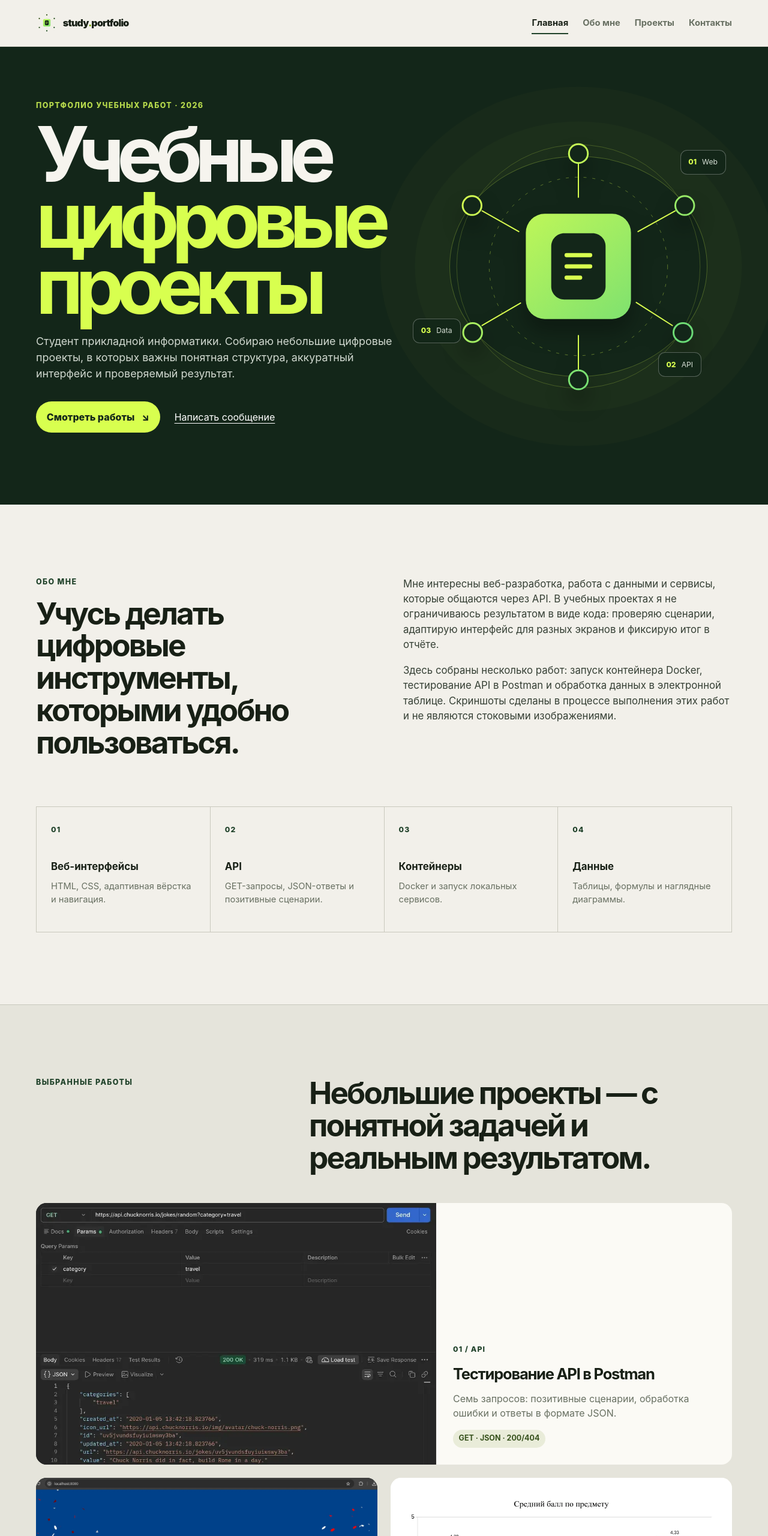
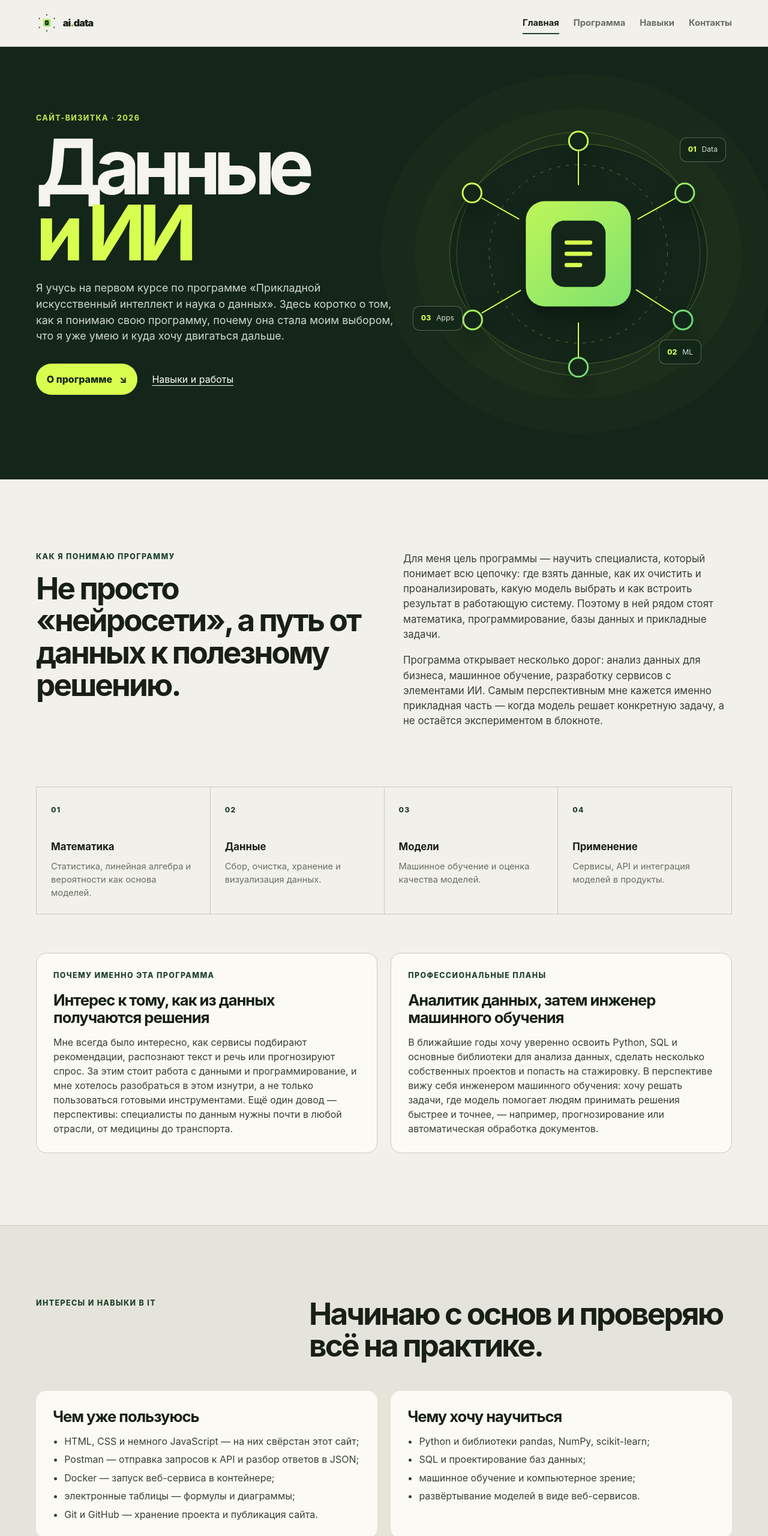
Before and after one commit to kalizeip/ocg-project-7, a plain HTML site: page index.html in a window 1280 px wide. Shown: the top 2560 px of the page at 60% size. Drawn offline with Linux system fonts and the light colour scheme.

Commit message:
Update site content to business card requirements

```diff
--- a/index.html
+++ b/index.html
@@ -3,8 +3,8 @@
   <head>
     <meta charset="utf-8">
     <meta name="viewport" content="width=device-width, initial-scale=1">
-    <meta name="description" content="Учебный сайт-портфолио с проектами по веб-разработке, API, Docker и работе с данными.">
-    <title>Учебные цифровые проекты</title>
+    <meta name="description" content="Сайт-визитка студента программы «Прикладной искусственный интеллект и наука о данных»: выбор программы, планы, навыки и учебные работы.">
+    <title>Сайт-визитка: ИИ и наука о данных</title>
     <link rel="icon" href="assets/mark.svg" type="image/svg+xml">
     <link rel="stylesheet" href="styles.css">
   </head>
@@ -15,7 +15,7 @@
       <div class="shell header__inner">
         <a class="brand" href="#home" aria-label="На главную">
           <img src="assets/mark.svg" width="42" height="42" alt="">
-          <span>study<span class="brand__dot">.</span>portfolio</span>
+          <span>ai<span class="brand__dot">.</span>data</span>
         </a>
 
         <button class="menu-toggle" type="button" aria-expanded="false" aria-controls="site-nav">
@@ -25,8 +25,8 @@
 
         <nav class="nav" id="site-nav" aria-label="Основная навигация">
           <a href="#home">Главная</a>
-          <a href="#about">Обо мне</a>
-          <a href="#projects">Проекты</a>
+          <a href="#program">Программа</a>
+          <a href="#skills">Навыки</a>
           <a href="#contacts">Контакты</a>
         </nav>
       </div>
@@ -36,59 +36,114 @@
       <section class="hero section" id="home">
         <div class="shell hero__grid">
           <div class="hero__copy">
-            <p class="eyebrow">Портфолио учебных работ · 2026</p>
-            <h1>Учебные<br><span>цифровые проекты</span></h1>
+            <p class="eyebrow">Сайт-визитка · 2026</p>
+            <h1>Данные<br><span>и ИИ</span></h1>
             <p class="hero__lead">
-              Студент прикладной информатики. Собираю небольшие цифровые проекты,
-              в которых важны понятная структура, аккуратный интерфейс и проверяемый результат.
+              Я учусь на первом курсе по программе «Прикладной искусственный интеллект
+              и наука о данных». Здесь коротко о том, как я понимаю свою программу,
+              почему она стала моим выбором, что я уже умею и куда хочу двигаться дальше.
             </p>
             <div class="hero__actions">
-              <a class="button button--accent" href="#projects">Смотреть работы <span aria-hidden="true">↘</span></a>
-              <a class="text-link" href="#contacts">Написать сообщение</a>
+              <a class="button button--accent" href="#program">О программе <span aria-hidden="true">↘</span></a>
+              <a class="text-link" href="#skills">Навыки и работы</a>
             </div>
           </div>
 
-          <div class="hero__visual" aria-label="Схема учебных цифровых проектов">
-            <img src="assets/mark.svg" alt="Стилизованная векторная схема из точек, линий и модулей" width="520" height="520">
-            <div class="hero__badge hero__badge--one"><span>01</span> Web</div>
-            <div class="hero__badge hero__badge--two"><span>02</span> API</div>
-            <div class="hero__badge hero__badge--three"><span>03</span> Data</div>
+          <div class="hero__visual" aria-label="Схема: данные, модели, приложения">
+            <img src="assets/mark.svg" alt="Векторная схема из точек, линий и модулей" width="520" height="520">
+            <div class="hero__badge hero__badge--one"><span>01</span> Data</div>
+            <div class="hero__badge hero__badge--two"><span>02</span> ML</div>
+            <div class="hero__badge hero__badge--three"><span>03</span> Apps</div>
           </div>
         </div>
       </section>
 
-      <section class="about section" id="about">
+      <section class="about section" id="program">
         <div class="shell about__grid">
           <div>
-            <p class="eyebrow">Обо мне</p>
-            <h2>Учусь делать цифровые инструменты, которыми удобно пользоваться.</h2>
+            <p class="eyebrow">Как я понимаю программу</p>
+            <h2>Не просто «нейросети», а путь от данных к полезному решению.</h2>
           </div>
           <div class="about__body">
             <p>
-              Мне интересны веб-разработка, работа с данными и сервисы, которые общаются через API.
-              В учебных проектах я не ограничиваюсь результатом в виде кода: проверяю сценарии,
-              адаптирую интерфейс для разных экранов и фиксирую итог в отчёте.
+              Для меня цель программы — научить специалиста, который понимает всю цепочку:
+              где взять данные, как их очистить и проанализировать, какую модель выбрать
+              и как встроить результат в работающую систему. Поэтому в ней рядом стоят
+              математика, программирование, базы данных и прикладные задачи.
             </p>
             <p>
-              Здесь собраны несколько работ: запуск контейнера Docker, тестирование API в Postman
-              и обработка данных в электронной таблице. Скриншоты сделаны в процессе выполнения
-              этих работ и не являются стоковыми изображениями.
+              Программа открывает несколько дорог: анализ данных для бизнеса, машинное
+              обучение, разработку сервисов с элементами ИИ. Самым перспективным мне
+              кажется именно прикладная часть — когда модель решает конкретную задачу,
+              а не остаётся экспериментом в блокноте.
             </p>
           </div>
         </div>
 
-        <div class="shell skills" aria-label="Направления работы">
-          <article><span>01</span><h3>Веб-интерфейсы</h3><p>HTML, CSS, адаптивная вёрстка и навигация.</p></article>
-          <article><span>02</span><h3>API</h3><p>GET-запросы, JSON-ответы и позитивные сценарии.</p></article>
-          <article><span>03</span><h3>Контейнеры</h3><p>Docker и запуск локальных сервисов.</p></article>
-          <article><span>04</span><h3>Данные</h3><p>Таблицы, формулы и наглядные диаграммы.</p></article>
+        <div class="shell skills" aria-label="Что даёт программа">
+          <article><span>01</span><h3>Математика</h3><p>Статистика, линейная алгебра и вероятности как основа моделей.</p></article>
+          <article><span>02</span><h3>Данные</h3><p>Сбор, очистка, хранение и визуализация данных.</p></article>
+          <article><span>03</span><h3>Модели</h3><p>Машинное обучение и оценка качества моделей.</p></article>
+          <article><span>04</span><h3>Применение</h3><p>Сервисы, API и интеграция моделей в продукты.</p></article>
+        </div>
+
+        <div class="shell story">
+          <article class="story__item">
+            <p class="eyebrow">Почему именно эта программа</p>
+            <h3>Интерес к тому, как из данных получаются решения</h3>
+            <p>
+              Мне всегда было интересно, как сервисы подбирают рекомендации, распознают
+              текст и речь или прогнозируют спрос. За этим стоит работа с данными
+              и программирование, и мне хотелось разобраться в этом изнутри, а не только
+              пользоваться готовыми инструментами. Ещё один довод — перспективы: специалисты
+              по данным нужны почти в любой отрасли, от медицины до транспорта.
+            </p>
+          </article>
+          <article class="story__item">
+            <p class="eyebrow">Профессиональные планы</p>
+            <h3>Аналитик данных, затем инженер машинного обучения</h3>
+            <p>
+              В ближайшие годы хочу уверенно освоить Python, SQL и основные библиотеки для
+              анализа данных, сделать несколько собственных проектов и попасть на стажировку.
+              В перспективе вижу себя инженером машинного обучения: хочу решать задачи,
+              где модель помогает людям принимать решения быстрее и точнее, — например,
+              прогнозирование или автоматическая обработка документов.
+            </p>
+          </article>
         </div>
       </section>
 
-      <section class="projects section" id="projects">
+      <section class="projects section" id="skills">
         <div class="shell section-heading">
-          <p class="eyebrow">Выбранные работы</p>
-          <h2>Небольшие проекты — с понятной задачей и реальным результатом.</h2>
+          <p class="eyebrow">Интересы и навыки в IT</p>
+          <h2>Начинаю с основ и проверяю всё на практике.</h2>
+        </div>
+
+        <div class="shell skill-list">
+          <div>
+            <h3>Чем уже пользуюсь</h3>
+            <ul>
+              <li>HTML, CSS и немного JavaScript — на них свёрстан этот сайт;</li>
+              <li>Postman — отправка запросов к API и разбор ответов в JSON;</li>
+              <li>Docker — запуск веб-сервиса в контейнере;</li>
+              <li>электронные таблицы — формулы и диаграммы;</li>
+              <li>Git и GitHub — хранение проекта и публикация сайта.</li>
+            </ul>
+          </div>
+          <div>
+            <h3>Чему хочу научиться</h3>
+            <ul>
+              <li>Python и библиотеки pandas, NumPy, scikit-learn;</li>
+              <li>SQL и проектирование баз данных;</li>
+              <li>машинное обучение и компьютерное зрение;</li>
+              <li>развёртывание моделей в виде веб-сервисов.</li>
+            </ul>
+          </div>
+        </div>
+
+        <div class="shell section-heading section-heading--sub">
+          <p class="eyebrow">Учебные работы</p>
+          <h3>Проекты, выполненные в первом семестре</h3>
         </div>
 
         <div class="shell project-grid">
@@ -128,20 +183,31 @@
             </div>
           </article>
         </div>
+
+        <div class="shell achievements">
+          <p class="eyebrow">Достижения и мероприятия</p>
+          <h3>Только начинаю свой путь в IT</h3>
+          <p>
+            Публикаций, побед в олимпиадах и хакатонах у меня пока нет. Главный результат
+            на сегодня — учебные проекты, показанные выше. Дальше хочу
+            постепенно разбираться в анализе данных и, возможно, со временем
+            попробовать себя в профильных мероприятиях.
+          </p>
+        </div>
       </section>
 
       <section class="contact section" id="contacts">
         <div class="shell contact__grid">
           <div class="contact__intro">
             <p class="eyebrow">Контакты</p>
-            <h2>Есть идея для учебного проекта?</h2>
-            <p>Форма ниже проверяет корректность электронной почты до отправки. Контактные ссылки добавлены как обязательные интерактивные элементы учебного макета.</p>
+            <h2>Хотите обсудить проект или задать вопрос?</h2>
+            <p>Напишите через форму или по контактам ниже. Перед отправкой форма проверяет, что в адресе электронной почты есть символ @.</p>
             <div class="contact-links">
               <a href="tel:+70000000000">+7 000 000-00-00</a>
               <a href="mailto:student@example.com">student@example.com</a>
             </div>
             <div class="site-qr">
-              <img src="assets/site-qr.svg" width="88" height="88" alt="QR-код со ссылкой на сайт-портфолио">
+              <img src="assets/site-qr.svg" width="88" height="88" alt="QR-код со ссылкой на сайт">
               <div>
                 <p>Открыть сайт по QR-коду</p>
                 <a href="https://kalizeip.github.io/ocg-project-7/">kalizeip.github.io/ocg-project-7</a>
@@ -162,7 +228,7 @@
               <span>Сообщение</span>
               <textarea name="message" rows="5" required placeholder="Коротко опишите вопрос"></textarea>
             </label>
-            <button class="button button--dark" type="submit">Проверить форму <span aria-hidden="true">→</span></button>
+            <button class="button button--dark" type="submit">Отправить <span aria-hidden="true">→</span></button>
             <p class="form-status" id="form-status" aria-live="polite"></p>
           </form>
         </div>
@@ -171,7 +237,7 @@
 
     <footer class="footer">
       <div class="shell footer__inner">
-        <p>© 2026 Учебный сайт-портфолио.</p>
+        <p>© 2026 Сайт-визитка студента программы «Прикладной ИИ и наука о данных».</p>
         <div class="footer__links">
           <a href="https://t.me/" target="_blank" rel="noreferrer">Telegram <span aria-hidden="true">↗</span></a>
           <a href="https://vk.com/" target="_blank" rel="noreferrer">VK <span aria-hidden="true">↗</span></a>
--- a/styles.css
+++ b/styles.css
@@ -99,6 +99,20 @@ h1 span { color: var(--accent); }
 .project-card__content p:not(.project-card__number) { max-width: 39ch; margin-bottom: 1rem; color: var(--muted); }
 .tag { display: inline-block; padding: .35rem .6rem; border-radius: 999px; background: #e9ecd9; color: #37521d; font-size: .78rem; font-weight: 750; }
 
+.story { display: grid; grid-template-columns: 1fr 1fr; gap: 1.4rem; margin-top: 4rem; }
+.story__item { padding: 1.75rem; border: 1px solid var(--line); border-radius: var(--radius); background: var(--card); }
+.story__item h3, .achievements h3, .skill-list h3, .section-heading--sub h3 { margin: 0 0 .9rem; font-size: clamp(1.3rem, 2vw, 1.75rem); line-height: 1.15; letter-spacing: -.04em; }
+.story__item p:not(.eyebrow), .achievements p:not(.eyebrow) { margin-bottom: 0; color: #364035; }
+
+.skill-list { display: grid; grid-template-columns: 1fr 1fr; gap: 1.4rem; margin-bottom: 4rem; }
+.skill-list > div { padding: 1.75rem; border-radius: var(--radius); background: var(--card); }
+.skill-list ul { margin: 0; padding-left: 1.2rem; color: #364035; }
+.skill-list li + li { margin-top: .4rem; }
+.section-heading--sub { margin-bottom: 1.6rem; }
+.section-heading--sub h3 { margin: 0; }
+.achievements { margin-top: 4rem; padding: 1.75rem; border-left: 4px solid var(--forest); border-radius: var(--radius); background: var(--card); }
+.achievements p:not(.eyebrow) { max-width: 75ch; }
+
 .contact { background: var(--accent); }
 .contact__grid { display: grid; grid-template-columns: .9fr 1.1fr; gap: 7rem; }
 .contact__intro h2 { max-width: 11ch; }
@@ -132,6 +146,7 @@ h1 span { color: var(--accent); }
   .skills { grid-template-columns: repeat(2, 1fr); margin-top: 3rem; }
   .section-heading { gap: .5rem; margin-bottom: 2rem; }
   .contact__grid { gap: 3rem; }
+  .story, .skill-list { grid-template-columns: 1fr; }
 }
 
 @media (max-width: 640px) {
```
